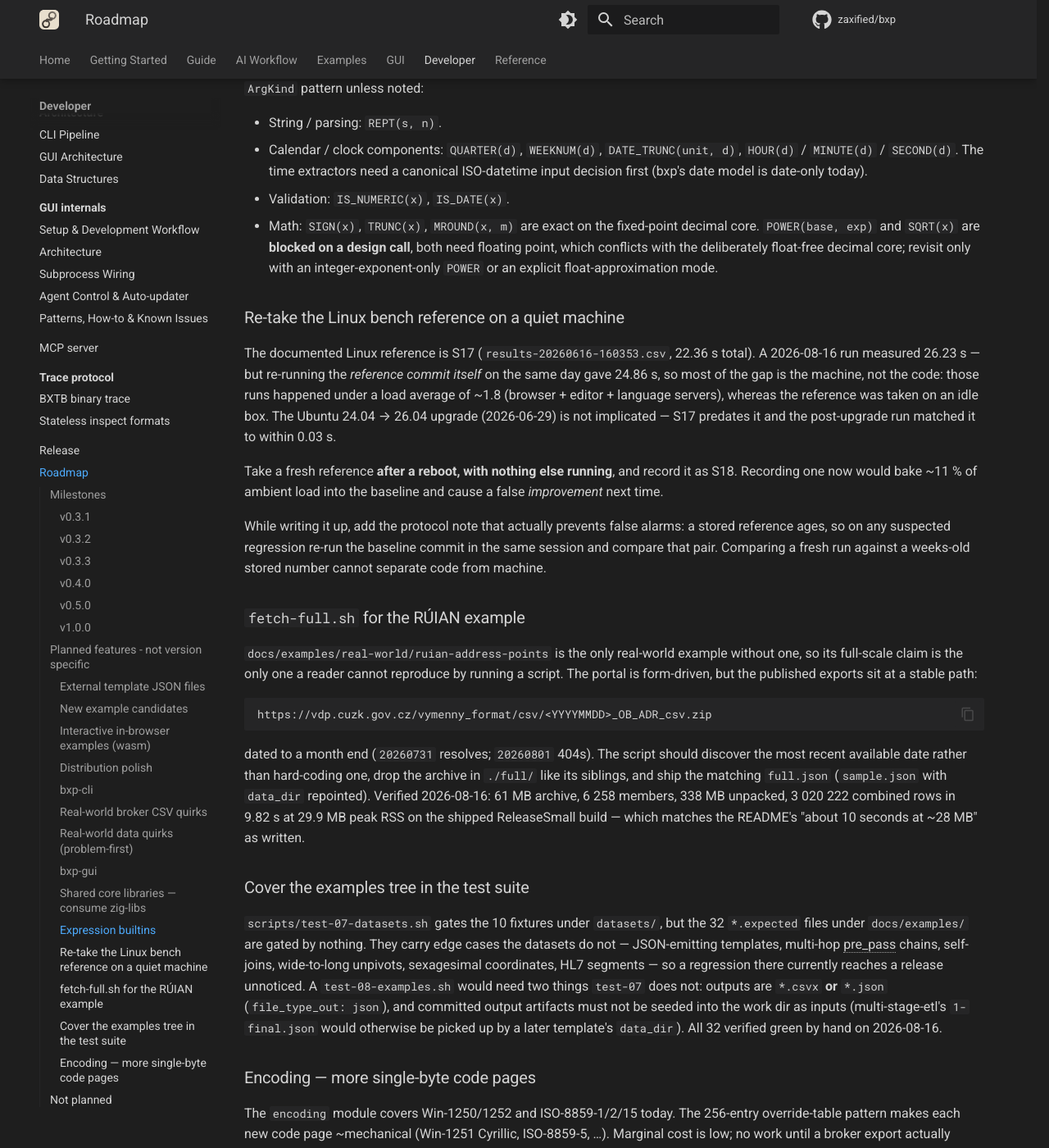
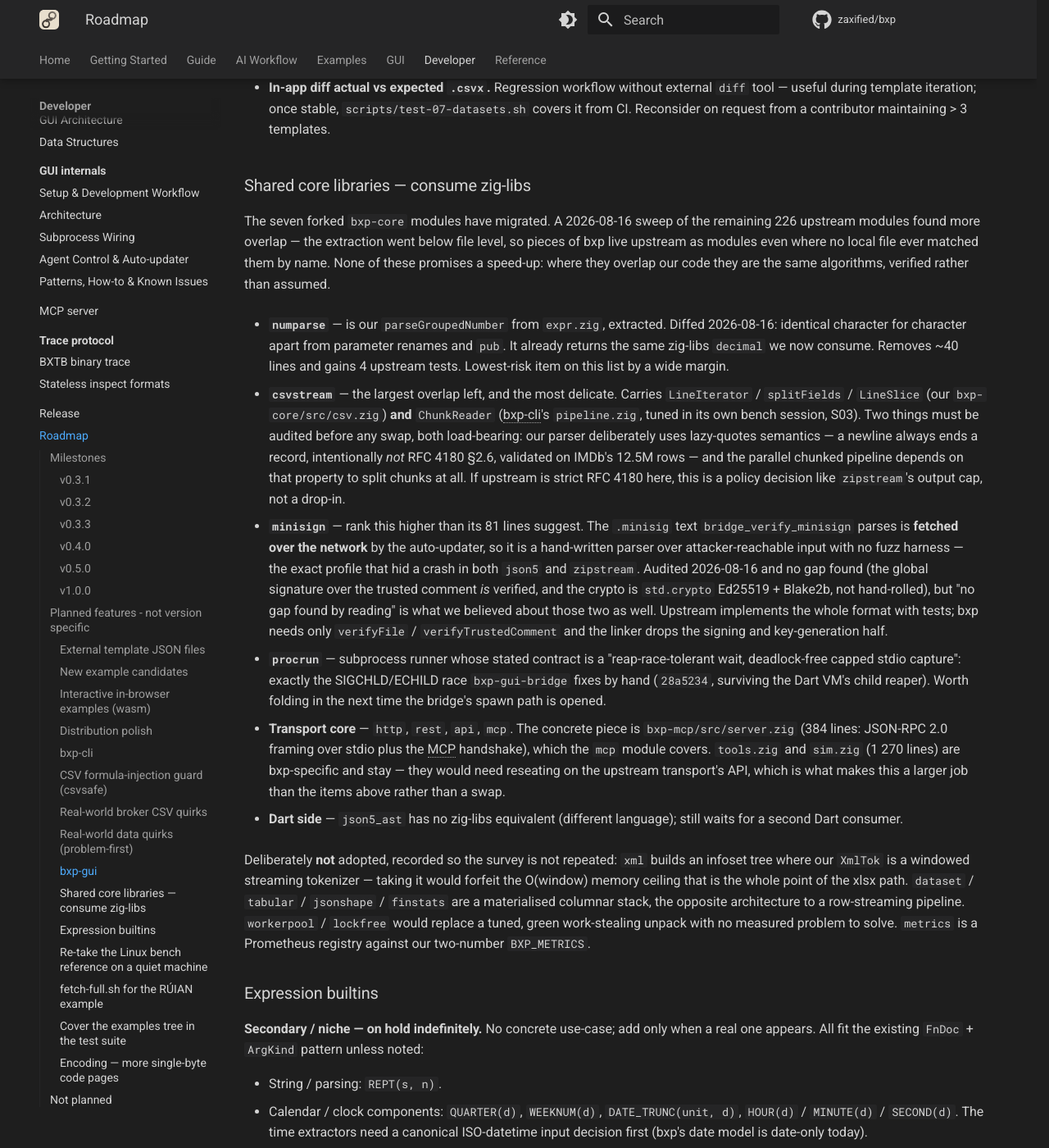
Before and after one commit to zaxified/bxp, an MkDocs documentation site: the page built from docs/dev/roadmap.md, in a window 1280 px wide and 1400 px high, scrolled down 5352 px. Shown: the whole window at 82% size. Built offline with MkDocs 1.6.1 and Material for MkDocs 9.7.7, drawn with Linux system fonts in a browser that asks for light colours; comment, search, counter and statistics services are not loaded; some of the changed text lies outside the part shown.

Commit message:
docs(roadmap): queue the remaining zig-libs candidates found by a full sweep
A sweep of the 226 upstream modules after the seven-module migration. None
of them promises a speed-up: where they overlap our code they are the same
algorithms, diffed rather than assumed.

The useful finding is that the extraction went below file level, so pieces
of bxp live upstream as modules even where no local file ever matched them
by name. `numparse` is our parseGroupedNumber from expr.zig, identical
character for character apart from parameter renames. `csvstream` is
csv.zig plus pipeline.zig's ChunkReader, and is the delicate one: our
lazy-quotes semantics are deliberate and the parallel chunker depends on
them, so it is a policy decision like zipstream's output cap.

`minisign` is ranked above its 81 lines because the .minisig text it parses
arrives over the network via the auto-updater — a hand-written parser over
attacker-reachable input with no fuzz harness, the profile that hid a crash
in both json5 and zipstream. Auditing found no gap there, which is also what
we believed about those two.

Separately, csvsafe covers a guard we simply do not have: writeSafeValue
does RFC 4180 quoting only, so a field starting with =, +, -, @ or a tab is
evaluated as a formula when the output is opened in a spreadsheet. It has to
be opt-in, since the guard apostrophe changes the value.

The entry also records what was deliberately rejected — xml, the columnar
dataset/tabular/jsonshape/finstats stack, workerpool/lockfree, metrics —
with the reason, so the survey is not repeated.

Co-Authored-By: Claude Opus 5 (1M context) <noreply@anthropic.com>

```diff
--- a/docs/dev/roadmap.md
+++ b/docs/dev/roadmap.md
@@ -154,6 +154,26 @@ against the real engine instead of frozen expected text).
   recurring operator chore. Demand-driven — only if a real workflow asks;
   docs/examples/ currently show flat dirs.
 
+### CSV formula-injection guard (`csvsafe`)
+
+We have none. `pipeline.zig`'s `writeSafeValue` does RFC 4180 quoting only, so
+a field whose first character is `=`, `+`, `-`, `@`, or a leading tab/CR is
+written through verbatim and evaluated as a *formula* when the output is opened
+in Excel / LibreOffice / Sheets — the DDE `cmd|'/c calc'!A1` class. zig-libs'
+`csvsafe` is precisely this guard and nothing else (`needsGuard` / `writeSafe`,
+prefixing a single apostrophe).
+
+Marginal for a broker export loaded straight into Wealthfolio, but bxp is
+documented as a general CSV ETL — `hubspot-to-salesforce`, the Chicago
+licences, RÚIAN — and those outputs do get opened in a spreadsheet.
+
+Must be an **opt-in config key**, not a silent default: the apostrophe changes
+the cell's value, which would corrupt an import into a tool that reads the CSV
+programmatically. Note `csvsafe` also takes a decimal separator
+(`needsGuardSep`), so a leading `-` on a negative number is not mistaken for a
+formula — that interacts with `csv_decimal_out` and needs checking against our
+accounting-negatives handling.
+
 ### Real-world broker CSV quirks
 
 Surfaced by readme-adequacy simulations against real broker formats
@@ -280,11 +300,63 @@ fixed before release instead, not parked here).
 
 ### Shared core libraries — consume zig-libs
 
-The seven forked `bxp-core` modules have migrated; what is left:
+The seven forked `bxp-core` modules have migrated. A 2026-08-16 sweep of the
+remaining 226 upstream modules found more overlap — the extraction went below
+file level, so pieces of bxp live upstream as modules even where no local file
+ever matched them by name. None of these promises a speed-up: where they
+overlap our code they are the same algorithms, verified rather than assumed.
 
-- **Transport core** — `http`, `rest`, `api`, `mcp`.
+- **`numparse`** — is our `parseGroupedNumber` from `expr.zig`, extracted.
+  Diffed 2026-08-16: identical character for character apart from parameter
+  renames and `pub`. It already returns the same zig-libs `decimal` we now
+  consume. Removes ~40 lines and gains 4 upstream tests. Lowest-risk item on
+  this list by a wide margin.
+
+- **`csvstream`** — the largest overlap left, and the most delicate. Carries
+  `LineIterator` / `splitFields` / `LineSlice` (our `bxp-core/src/csv.zig`)
+  **and** `ChunkReader` (bxp-cli's `pipeline.zig`, tuned in its own bench
+  session, S03). Two things must be audited before any swap, both load-bearing:
+  our parser deliberately uses lazy-quotes semantics — a newline always ends a
+  record, intentionally *not* RFC 4180 §2.6, validated on IMDb's 12.5M rows —
+  and the parallel chunked pipeline depends on that property to split chunks at
+  all. If upstream is strict RFC 4180 here, this is a policy decision like
+  `zipstream`'s output cap, not a drop-in.
+
+- **`minisign`** — rank this higher than its 81 lines suggest. The
+  `.minisig` text `bridge_verify_minisign` parses is **fetched over the
+  network** by the auto-updater, so it is a hand-written parser over
+  attacker-reachable input with no fuzz harness — the exact profile that hid a
+  crash in both `json5` and `zipstream`. Audited 2026-08-16 and no gap found
+  (the global signature over the trusted comment *is* verified, and the crypto
+  is `std.crypto` Ed25519 + Blake2b, not hand-rolled), but "no gap found by
+  reading" is what we believed about those two as well. Upstream implements the
+  whole format with tests; bxp needs only `verifyFile` / `verifyTrustedComment`
+  and the linker drops the signing and key-generation half.
+
+- **`procrun`** — subprocess runner whose stated contract is a
+  "reap-race-tolerant wait, deadlock-free capped stdio capture": exactly the
+  SIGCHLD/ECHILD race `bxp-gui-bridge` fixes by hand (`28a5234`, surviving the
+  Dart VM's child reaper). Worth folding in the next time the bridge's spawn
+  path is opened.
+
+- **Transport core** — `http`, `rest`, `api`, `mcp`. The concrete piece is
+  `bxp-mcp/src/server.zig` (384 lines: JSON-RPC 2.0 framing over stdio plus the
+  MCP handshake), which the `mcp` module covers. `tools.zig` and `sim.zig`
+  (1 270 lines) are bxp-specific and stay — they would need reseating on the
+  upstream transport's API, which is what makes this a larger job than the
+  items above rather than a swap.
+
 - **Dart side** — `json5_ast` has no zig-libs equivalent (different language);
   still waits for a second Dart consumer.
+
+Deliberately **not** adopted, recorded so the survey is not repeated:
+`xml` builds an infoset tree where our `XmlTok` is a windowed streaming
+tokenizer — taking it would forfeit the O(window) memory ceiling that is the
+whole point of the xlsx path. `dataset` / `tabular` / `jsonshape` / `finstats`
+are a materialised columnar stack, the opposite architecture to a row-streaming
+pipeline. `workerpool` / `lockfree` would replace a tuned, green work-stealing
+unpack with no measured problem to solve. `metrics` is a Prometheus registry
+against our two-number `BXP_METRICS`.
 
 ### Expression builtins
 
```
